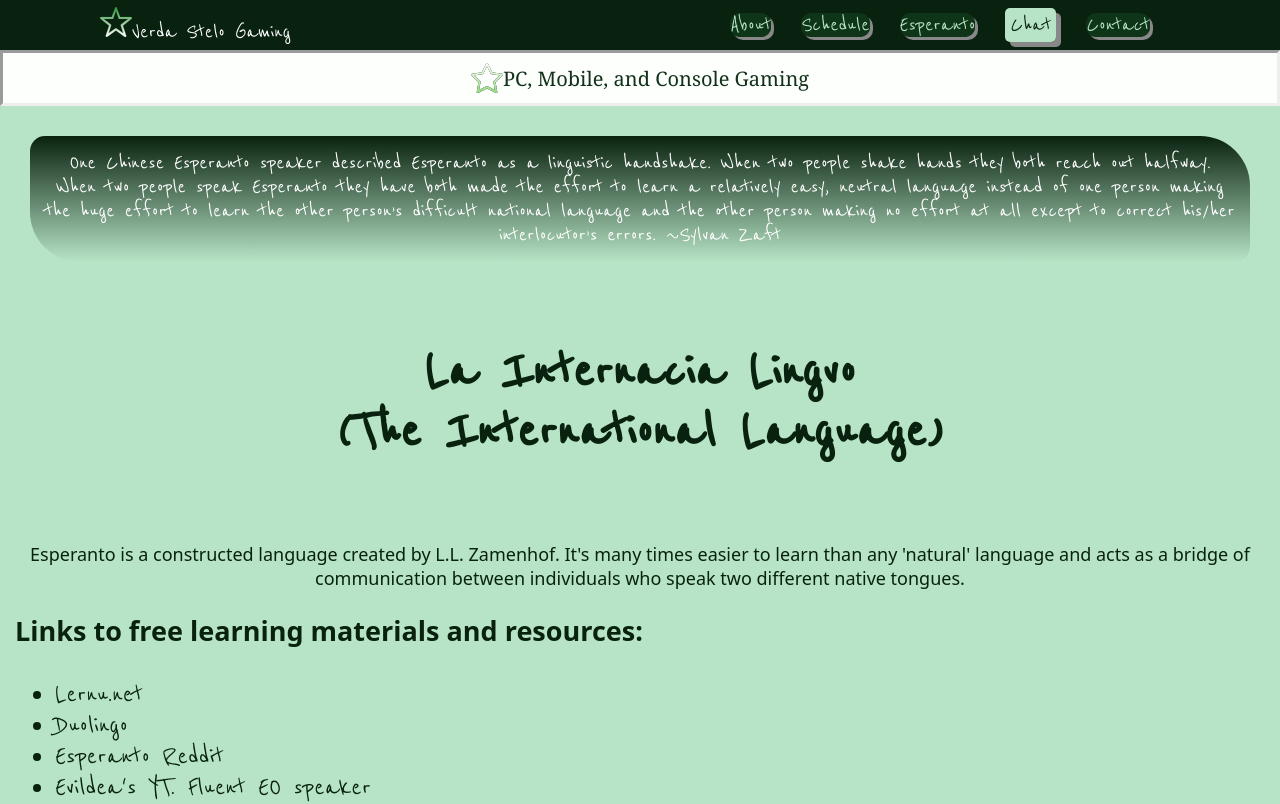
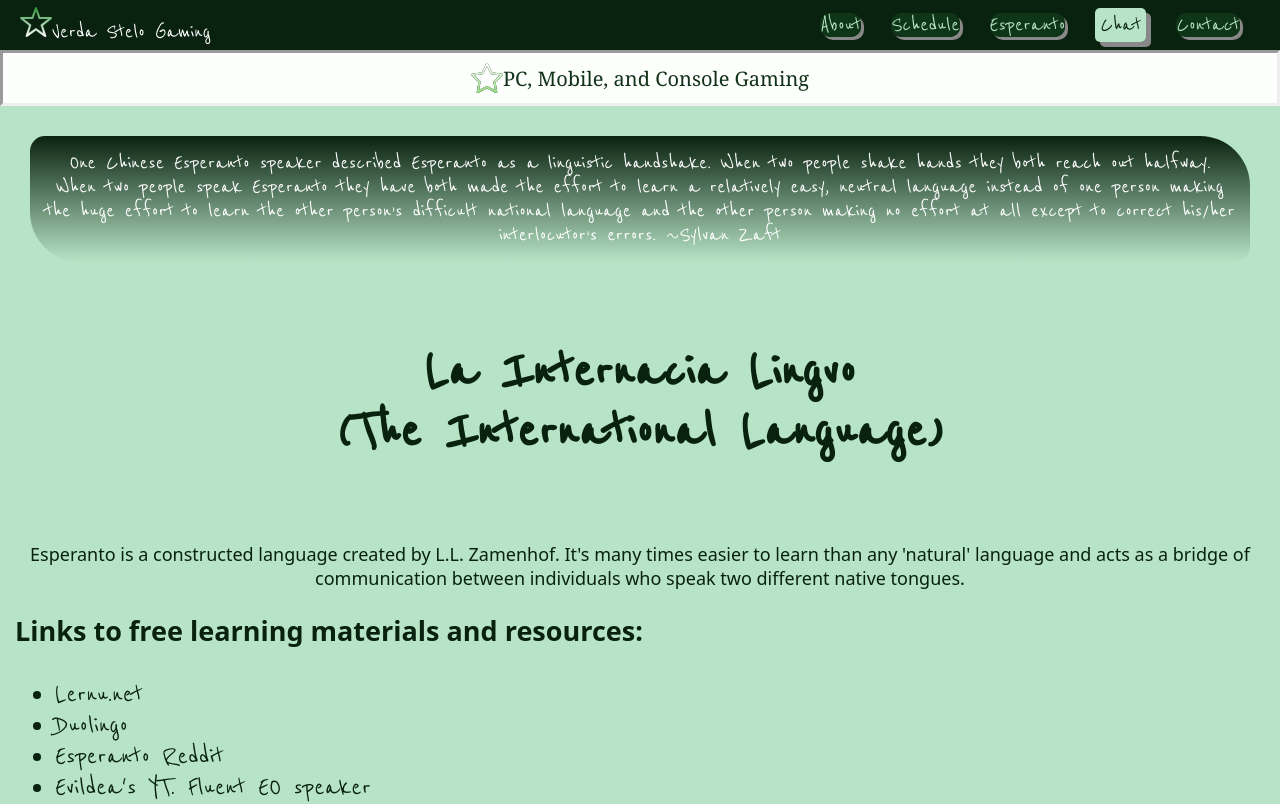
Before and after one commit to akronborn/vsg, a Next.js app: page /esperanto in a window 1280 px wide. Shown: the top 804 px of the page. Built offline with nearby package versions, Linux system fonts and the light colour scheme.

Commit message:
changed nav padding

```diff
--- a/styles/Navbar.module.css
+++ b/styles/Navbar.module.css
@@ -7,7 +7,7 @@
   align-items: center;
   justify-content: space-between;
   font-size: 24px;
-  padding: 0px 100px;
+  padding: 20px 10px 20px 20px;
   position: relative;
   overflow: hidden;
 }
```
